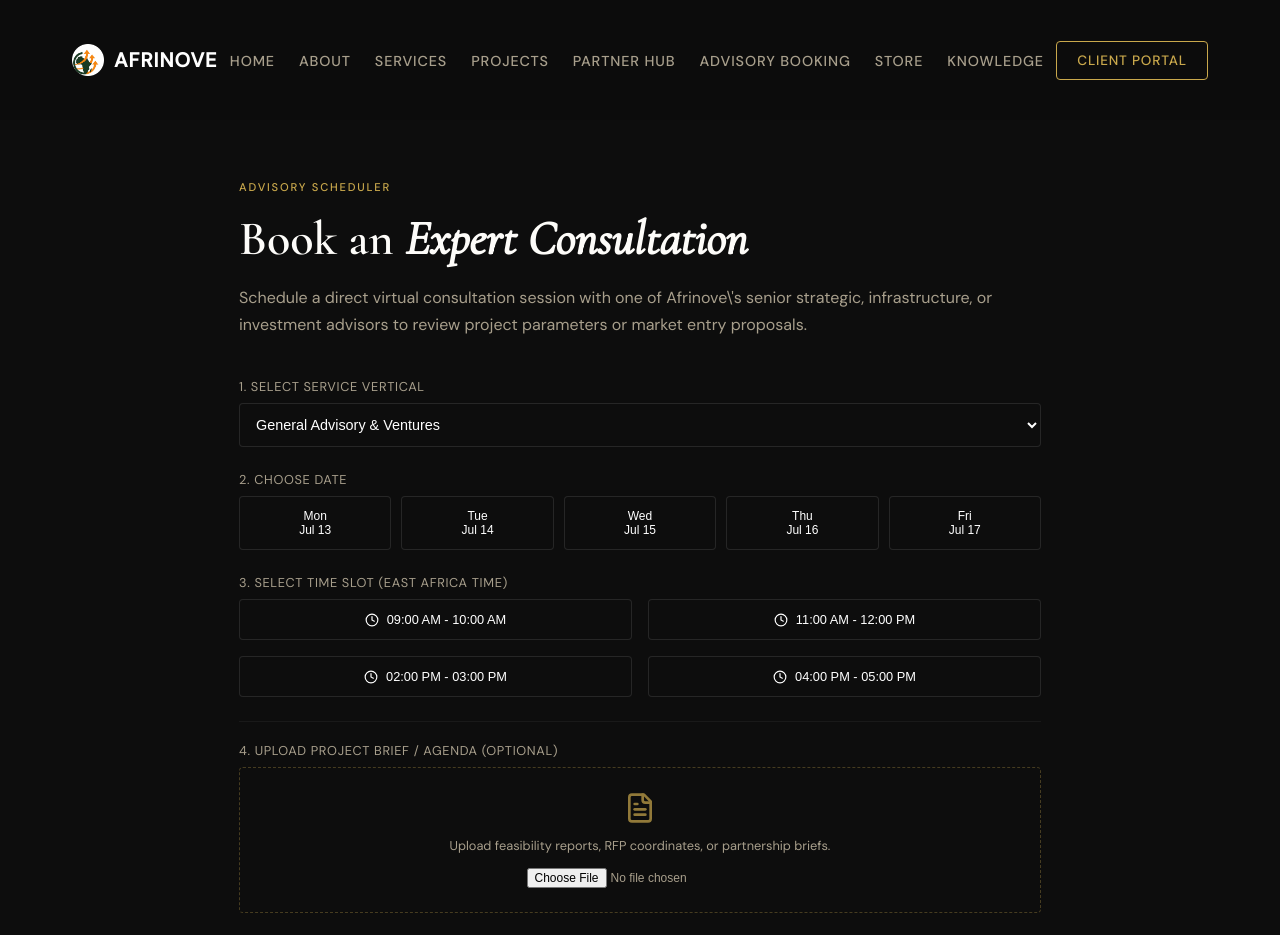
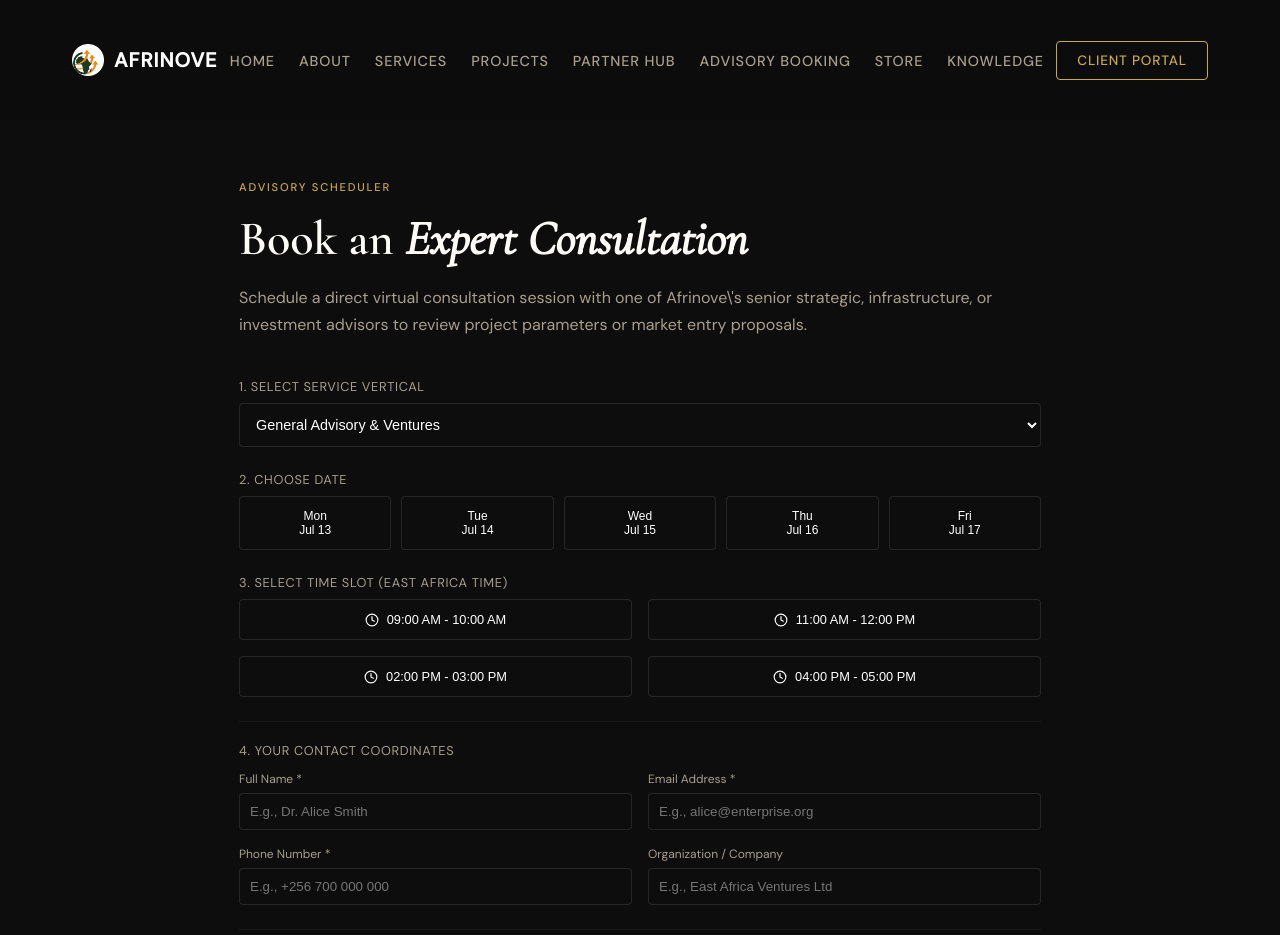
Before and after one commit to afrinoveinnovations/AFRINOVE-WEBSITE, a React (Vite) app: page /consult in a window 1280 px wide. Shown: the top 935 px of the page. Built offline with nearby package versions, Linux system fonts and the light colour scheme.

Commit message:
Add visitor contact coordinates and Formspree notification tunnel to Advisory Booking (Consult.jsx)

```diff
--- a/src/pages/Consult.jsx
+++ b/src/pages/Consult.jsx
@@ -13,6 +13,11 @@ const Consult = () => {
   const [selectedDate, setSelectedDate] = useState('');
   const [selectedTime, setSelectedTime] = useState('');
   const [briefFile, setBriefFile] = useState(null);
+  const [clientName, setClientName] = useState('');
+  const [clientEmail, setClientEmail] = useState('');
+  const [clientPhone, setClientPhone] = useState('');
+  const [clientCompany, setClientCompany] = useState('');
+  const [errorMessage, setErrorMessage] = useState('');
   const [paymentStep, setPaymentStep] = useState(false);
   const [bookingSuccess, setBookingSuccess] = useState(false);
   const [loading, setLoading] = useState(false);
@@ -32,20 +37,65 @@ const Consult = () => {
       alert('Please select both a date and time slot.');
       return;
     }
+    if (!clientName || !clientEmail || !clientPhone) {
+      alert('Please fill in your name, email, and phone number.');
+      return;
+    }
     setPaymentStep(true);
   };
 
-  const handleCheckout = (gateway) => {
+  const handleCheckout = async (gateway) => {
     setLoading(true);
-    setTimeout(() => {
-      // Create mock user session if not logged in to associate with booking
-      if (!user) {
-        loginMock('client_' + Math.random().toString(36).substr(2, 5) + '@afrinove.com', 'client');
+    setErrorMessage('');
+
+    const target = import.meta.env.VITE_FORMSPREE_TARGET || 'xgogzwpb';
+    const endpoint = (target.startsWith('http') || target.includes('/'))
+      ? target
+      : `https://formspree.io/f/${target}`;
+
+    const data = new FormData();
+    data.append('_subject', `New Advisory Consultation Booking: ${clientName} (${selectedService})`);
+    data.append('_replyto', clientEmail);
+    data.append('Service Vertical', selectedService);
+    data.append('Scheduled Date', selectedDate);
+    data.append('Scheduled Time Slot', selectedTime);
+    data.append('Client Full Name', clientName);
+    data.append('Client Email Address', clientEmail);
+    data.append('Client Phone Number', clientPhone);
+    data.append('Organization / Company', clientCompany || 'N/A');
+    data.append('Payment Method', gateway.toUpperCase());
+    if (briefFile) {
+      data.append('Attached Brief File', briefFile.name);
+    }
+
+    try {
+      const response = await fetch(endpoint, {
+        method: 'POST',
+        body: data,
+        headers: {
+          'Accept': 'application/json'
+        }
+      });
+
+      if (response.ok) {
+        if (!user) {
+          loginMock(clientEmail || 'client@afrinove.com', 'client');
+        }
+        setPaymentStep(false);
+        setBookingSuccess(true);
+      } else {
+        const resData = await response.json().catch(() => ({}));
+        if (resData.errors && resData.errors.length > 0) {
+          setErrorMessage(resData.errors.map(err => err.message).join(', '));
+        } else {
+          setErrorMessage('Booking transmission error. Please try again.');
+        }
       }
-      setPaymentStep(false);
-      setBookingSuccess(true);
+    } catch (err) {
+      setErrorMessage('Network connection error. Please check your connection and try again.');
+    } finally {
       setLoading(false);
-    }, 1500);
+    }
   };
 
   const timeSlots = [
@@ -115,11 +165,17 @@ const Consult = () => {
             </div>
           </div>
 
+          {errorMessage && (
+            <div style={{ color: '#e05c5c', background: 'rgba(224,92,92,0.1)', border: '1px solid rgba(224,92,92,0.2)', padding: '12px', borderRadius: '4px', fontSize: '0.85rem', marginBottom: '16px' }}>
+              {errorMessage}
+            </div>
+          )}
+
           <div style={{ display: 'flex', flexDirection: 'column', gap: '16px' }}>
             <button
               onClick={() => handleCheckout('flutterwave')}
               className="btn-primary"
-              style={{ width: '100%', border: 'none', cursor: 'pointer', display: 'flex', justifyContent: 'center', alignItems: 'center', gap: '10px', background: 'var(--gold)', color: 'var(--ink)' }}
+              style={{ width: '100%', border: 'none', cursor: loading ? 'not-allowed' : 'pointer', display: 'flex', justifyContent: 'center', alignItems: 'center', gap: '10px', background: 'var(--gold)', color: 'var(--ink)', opacity: loading ? 0.7 : 1 }}
               disabled={loading}
             >
               <CreditCard size={18} /> {loading ? 'Contacting Flutterwave Gateway...' : 'Pay with Mobile Money / Local Cards (Flutterwave)'}
@@ -218,9 +274,64 @@ const Consult = () => {
                 </div>
               </div>
 
+              {/* Visitor Contact Details */}
+              <div style={{ borderTop: '1px solid rgba(255,255,255,0.05)', paddingTop: '20px' }}>
+                <label style={{ display: 'block', fontSize: '0.8rem', color: 'var(--mist)', marginBottom: '12px', textTransform: 'uppercase', letterSpacing: '0.05em' }}>4. Your Contact Coordinates</label>
+                <div style={{ display: 'flex', flexDirection: 'column', gap: '16px' }}>
+                  <div className="form-grid-2">
+                    <div>
+                      <label style={{ display: 'block', fontSize: '0.75rem', color: 'var(--mist)', marginBottom: '6px' }}>Full Name *</label>
+                      <input
+                        type="text"
+                        value={clientName}
+                        onChange={(e) => setClientName(e.target.value)}
+                        required
+                        style={{ width: '100%', background: 'var(--ink)', border: '1px solid rgba(255,255,255,0.1)', padding: '10px', color: '#fff', borderRadius: '4px' }}
+                        placeholder="E.g., Dr. Alice Smith"
+                      />
+                    </div>
+                    <div>
+                      <label style={{ display: 'block', fontSize: '0.75rem', color: 'var(--mist)', marginBottom: '6px' }}>Email Address *</label>
+                      <input
+                        type="email"
+                        value={clientEmail}
+                        onChange={(e) => setClientEmail(e.target.value)}
+                        required
+                        style={{ width: '100%', background: 'var(--ink)', border: '1px solid rgba(255,255,255,0.1)', padding: '10px', color: '#fff', borderRadius: '4px' }}
+                        placeholder="E.g., alice@enterprise.org"
+                      />
+                    </div>
+                  </div>
+
+                  <div className="form-grid-2">
+                    <div>
+                      <label style={{ display: 'block', fontSize: '0.75rem', color: 'var(--mist)', marginBottom: '6px' }}>Phone Number *</label>
+                      <input
+                        type="text"
+                        value={clientPhone}
+                        onChange={(e) => setClientPhone(e.target.value)}
+                        required
+                        style={{ width: '100%', background: 'var(--ink)', border: '1px solid rgba(255,255,255,0.1)', padding: '10px', color: '#fff', borderRadius: '4px' }}
+                        placeholder="E.g., +256 700 000 000"
+                      />
+                    </div>
+                    <div>
+                      <label style={{ display: 'block', fontSize: '0.75rem', color: 'var(--mist)', marginBottom: '6px' }}>Organization / Company</label>
+                      <input
+                        type="text"
+                        value={clientCompany}
+                        onChange={(e) => setClientCompany(e.target.value)}
+                        style={{ width: '100%', background: 'var(--ink)', border: '1px solid rgba(255,255,255,0.1)', padding: '10px', color: '#fff', borderRadius: '4px' }}
+                        placeholder="E.g., East Africa Ventures Ltd"
+                      />
+                    </div>
+                  </div>
+                </div>
+              </div>
+
               {/* Upload Document / File */}
               <div style={{ borderTop: '1px solid rgba(255,255,255,0.05)', paddingTop: '20px' }}>
-                <label style={{ display: 'block', fontSize: '0.8rem', color: 'var(--mist)', marginBottom: '8px', textTransform: 'uppercase', letterSpacing: '0.05em' }}>4. Upload Project Brief / Agenda (Optional)</label>
+                <label style={{ display: 'block', fontSize: '0.8rem', color: 'var(--mist)', marginBottom: '8px', textTransform: 'uppercase', letterSpacing: '0.05em' }}>5. Upload Project Brief / Agenda (Optional)</label>
                 <div style={{ border: '1px dashed rgba(201,168,76,0.3)', padding: '24px', borderRadius: '4px', textAlign: 'center', background: 'var(--ink)' }}>
                   <FileText size={32} style={{ color: 'var(--gold)', opacity: 0.7, marginBottom: '8px' }} />
                   <p style={{ fontSize: '0.8rem', color: 'var(--mist)', marginBottom: '12px' }}>Upload feasibility reports, RFP coordinates, or partnership briefs.</p>
```
